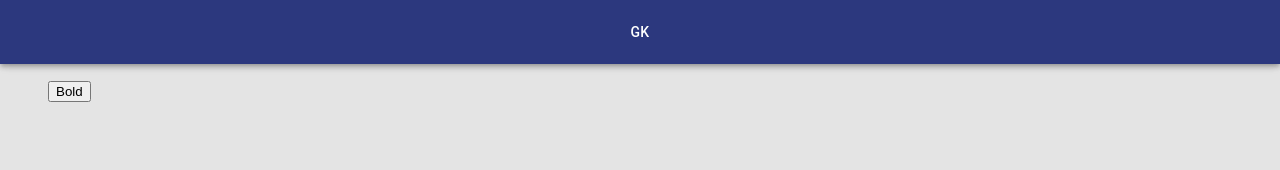
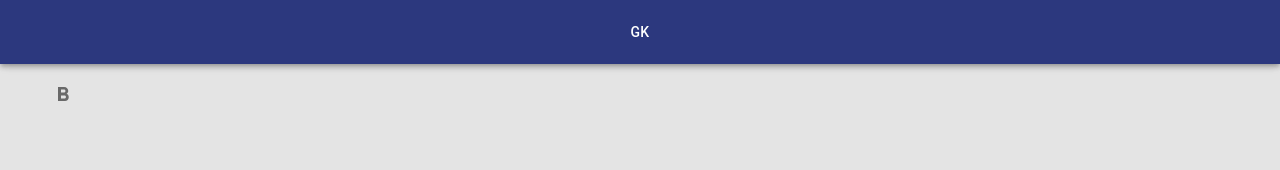
Before and after one commit to psych-coder/krish-client, a React (Create React App) app: page /Editor in a window 1280 px wide. Shown: the top 170 px of the page. Built offline with nearby package versions, Linux system fonts and the light colour scheme.

Commit message:
editor changes

```diff
--- a/src/App.css
+++ b/src/App.css
@@ -25,3 +25,6 @@ li:hover {
   background-color: #F4F4F3;
   border: 1px solid rgb(202, 202, 202);
 }
+#mybutton:hover{
+  background-color: #F4F4F3;
+}
--- a/src/components/Editor/MyEditor.js
+++ b/src/components/Editor/MyEditor.js
@@ -1,29 +1,46 @@
-import React from 'react';
-import ReactDOM from 'react-dom';
-import {Editor, EditorState, RichUtils} from 'draft-js';
+import React from "react";
+import { Editor, EditorState, RichUtils } from "draft-js";
 
+import FormatBold from '@material-ui/icons/FormatBold';
+import MyButton from "../../util/MyButton";
+import withStyles from '@material-ui/core/styles/withStyles';
+
+
+const styles = theme => ({
+  buttonC:{
+     "border-radius": "10%"
+  },
+  "mybutton:hover":{
+    "background-color":"white"
+  }
+});
 class MyEditor extends React.Component {
   constructor(props) {
     super(props);
-    this.state = {editorState: EditorState.createEmpty()};
-    this.onChange = editorState => this.setState({editorState});
+    this.state = { editorState: EditorState.createEmpty() };
+    this.onChange = (editorState) => this.setState({ editorState });
     this.handleKeyCommand = this.handleKeyCommand.bind(this);
   }
   handleKeyCommand(command, editorState) {
     const newState = RichUtils.handleKeyCommand(editorState, command);
     if (newState) {
       this.onChange(newState);
-      return 'handled';
+      return "handled";
     }
-    return 'not-handled';
+    return "not-handled";
   }
   _onBoldClick() {
-    this.onChange(RichUtils.toggleInlineStyle(this.state.editorState, 'BOLD'));
+    this.onChange(RichUtils.toggleInlineStyle(this.state.editorState, "BOLD"));
   }
   render() {
+    const {classes} = this.props;
+
+    console.log(this.state.editorState);
     return (
       <div>
-        <button onClick={this._onBoldClick.bind(this)}>Bold</button>
+        <MyButton id="mybutton" btnClassName={classes.buttonC} tip="Home" onClick={this._onBoldClick.bind(this)} size="small" color="textPrimary" >
+          <FormatBold />
+        </MyButton>
         <Editor
           editorState={this.state.editorState}
           handleKeyCommand={this.handleKeyCommand}
@@ -33,4 +50,4 @@ class MyEditor extends React.Component {
     );
   }
 }
-export default MyEditor;
+export default withStyles(styles)(MyEditor);
--- a/src/components/Editor/Viewer.js
+++ b/src/components/Editor/Viewer.js
@@ -1,4 +1,3 @@
-import renderHTML from 'react-render-html';
 import React from 'react';
 class Viewer extends React.Component {
 
@@ -7,7 +6,6 @@ class Viewer extends React.Component {
 
       return (
         <div>
-          renderHTML('<li>hello</li><li>world</li>');
 
         </div>
       );
--- a/src/components/tags/tags.js
+++ b/src/components/tags/tags.js
@@ -1,5 +1,4 @@
 import React, { Component } from "react";
-import { Link } from "react-router-dom";
 import { BrowserRouter as Router, Route, Switch } from "react-router-dom";
 import PropTypes from "prop-types";
 
--- a/src/util/MyButton.js
+++ b/src/util/MyButton.js
@@ -3,9 +3,9 @@ import IconButton from "@material-ui/core/IconButton";
 import Tooltip from "@material-ui/core/Tooltip";
 
 
-export default ({children, onClick, tip, btnClassName, tipClassName}) => (
+export default ({children, onClick, tip, btnClassName, tipClassName, size,color,id}) => (
     <Tooltip title={tip} className={tipClassName} placement="top" >
-        <IconButton onClick={onClick} className={btnClassName}>
+        <IconButton onClick={onClick} className={btnClassName} size={size} color={color} id={id}>
             {children}
         </IconButton>
     </Tooltip>
```
